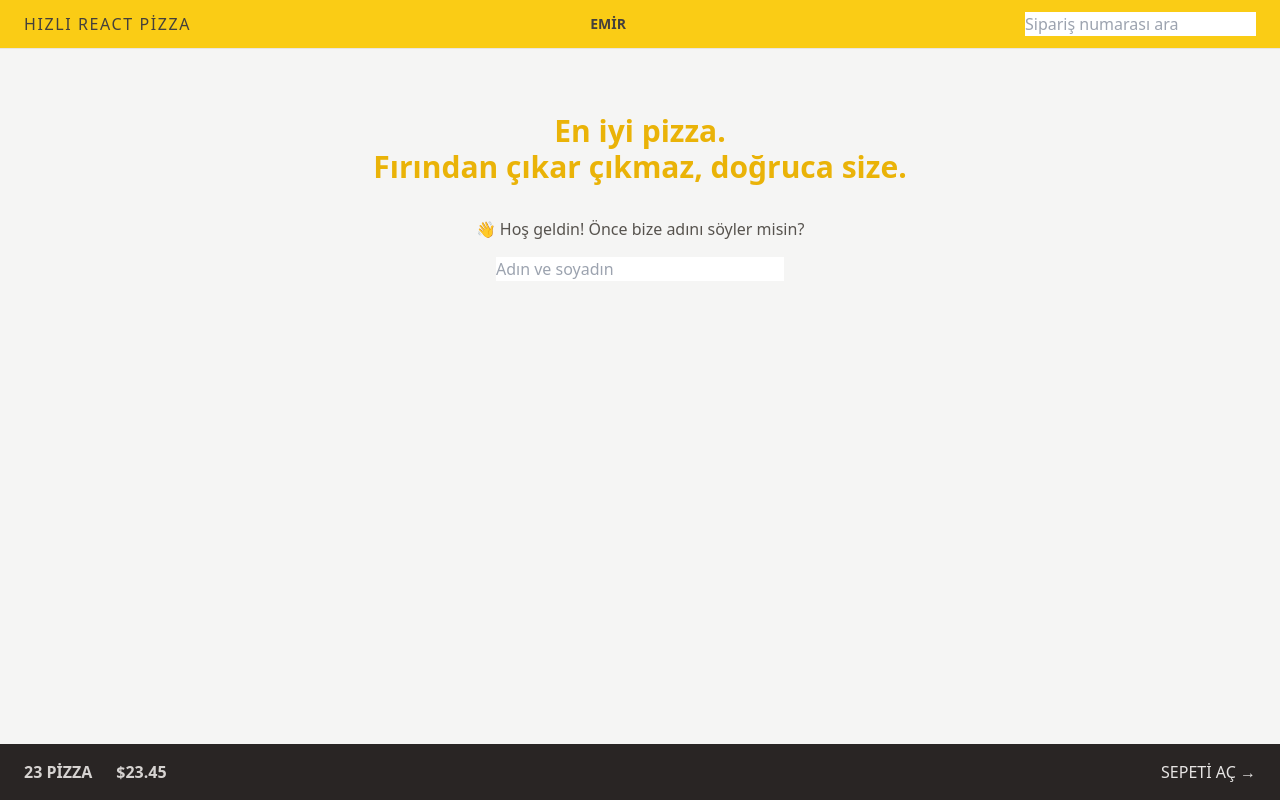
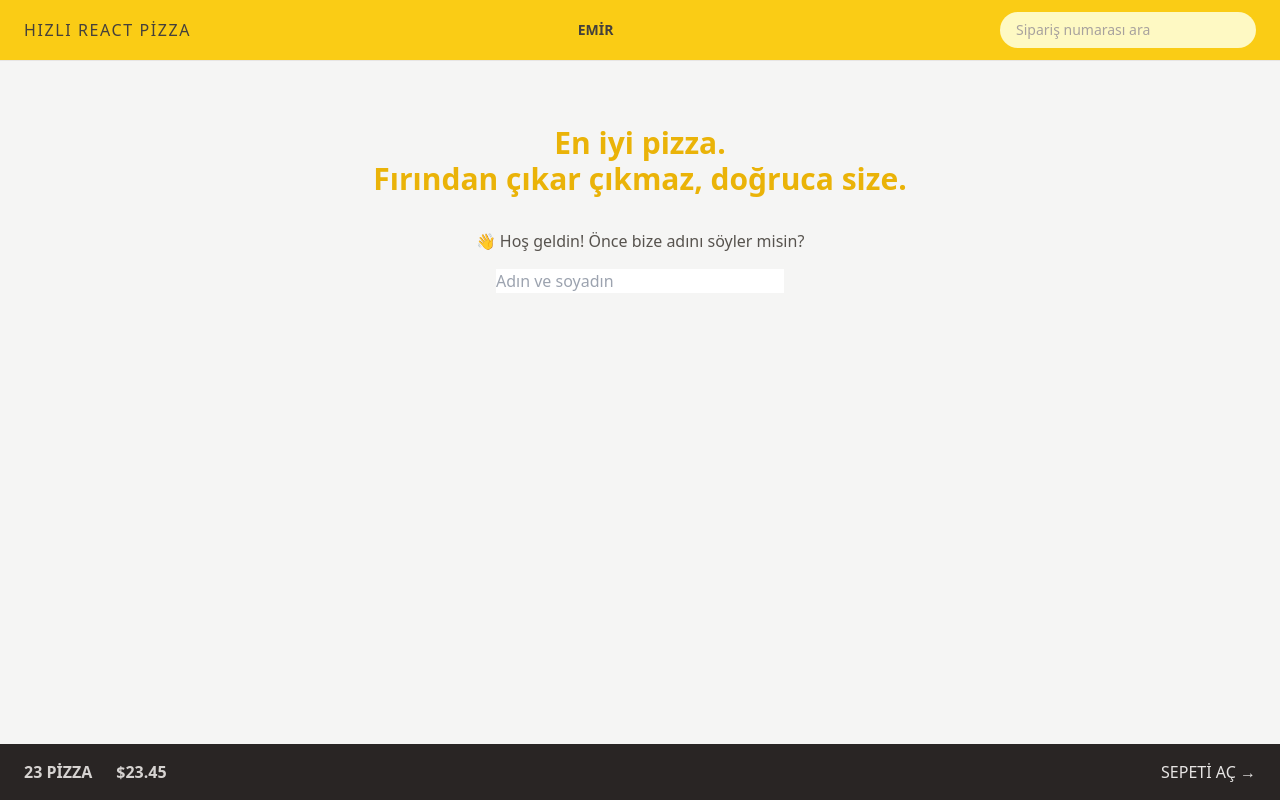
Before and after one commit to Emirkcgl/pizza-react, a React (Vite) app: page / in a window 1280 px wide. Built offline with nearby package versions, Linux system fonts and the light colour scheme.

Commit message:
Styling Buttons: Element States and Transitions

```diff
--- a/src/features/order/SearchOrder.jsx
+++ b/src/features/order/SearchOrder.jsx
@@ -13,7 +13,12 @@
 
   return (
     <Form onSubmit={handleSubmit}>
-      <input placeholder="Sipariş numarası ara" value={query} onChange={(e) => setQuery(e.target.value)} />
+      <input
+        placeholder="Sipariş numarası ara"
+        value={query}
+        onChange={(e) => setQuery(e.target.value)}
+        className="w-28 rounded-full bg-yellow-100 px-4 py-2 text-sm transition-all duration-300 placeholder:text-stone-400 focus:outline-none focus:ring focus:ring-yellow-500 focus:ring-opacity-50 sm:w-64 sm:focus:w-72"
+      />
     </Form>
   );
 }
```
